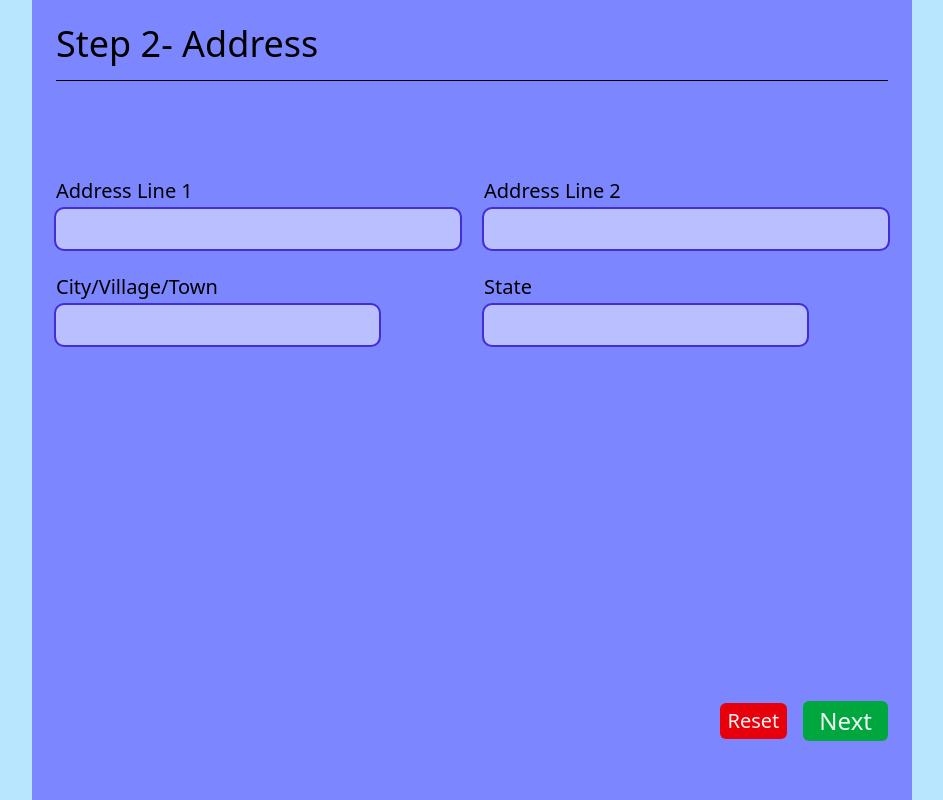
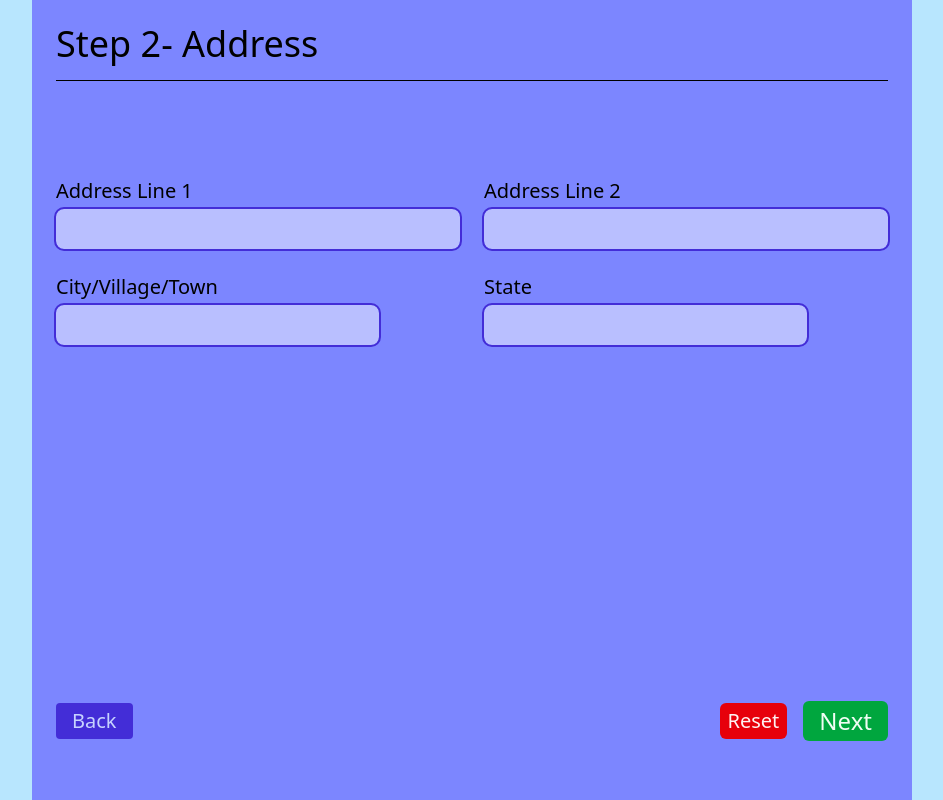
Before and after one commit to DeveloperDinesh24/multi-step-wizard-form, a React (Vite) app: page / in a window 1280 px wide. Both pictures are taken after typing "Sample", "Sample", "2020-01-15", "name@example.com", "Sample" into the empty fields and a click on the button "Next". Shown: the part 64-864 px from the top of the page, without its empty margins (168-1111 px from the left). Built offline with nearby package versions, Linux system fonts and the light colour scheme.

Commit message:
feat: add back button

```diff
--- a/src/Components/Step2_Address.jsx
+++ b/src/Components/Step2_Address.jsx
@@ -1,6 +1,10 @@
 export default function Step2_Address({ setStep }) {
   const nextStep = () => {
     setStep((prev) => prev + 1)
+  }
+
+  const prevStep = () => {
+    setStep(prev => prev - 1)
   }
 
   return (
@@ -55,19 +59,26 @@ export default function Step2_Address({ setStep }) {
           </div>
         </div>
 
-        <div className='self-end flex gap-4 items-center'>
+        <div className='self-end flex w-full justify-between items-center'>
+          <button
+          onClick={prevStep}
+          className="w-fit px-4 py-1 cursor-pointer bg-indigo-700 rounded text-xl text-indigo-200">
+            Back
+          </button>
+          <div className="flex gap-4 items-center">
             <button
               type='reset'
-            className='text-xl w-fit px-2 py-1 bg-red-600 text-red-50 cursor-pointer rounded-md'
+              className='text-xl w-fit  px-2 py-1 bg-red-600 text-red-50 cursor-pointer rounded-md'
             >
               Reset
             </button>
             <button
               onClick={nextStep}
-            className='text-2xl w-fit px-4 py-1 bg-green-600 text-green-50 cursor-pointer rounded-md'
+              className='text-2xl w-fit px-4 py-1 cursor-pointer bg-green-600 text-green-50 cursor-pointer rounded-md'
             >
               Next
             </button>
+          </div>
         </div>
       </form>
     </>
```
Lines whose indentation alone changed are shown as unchanged.
